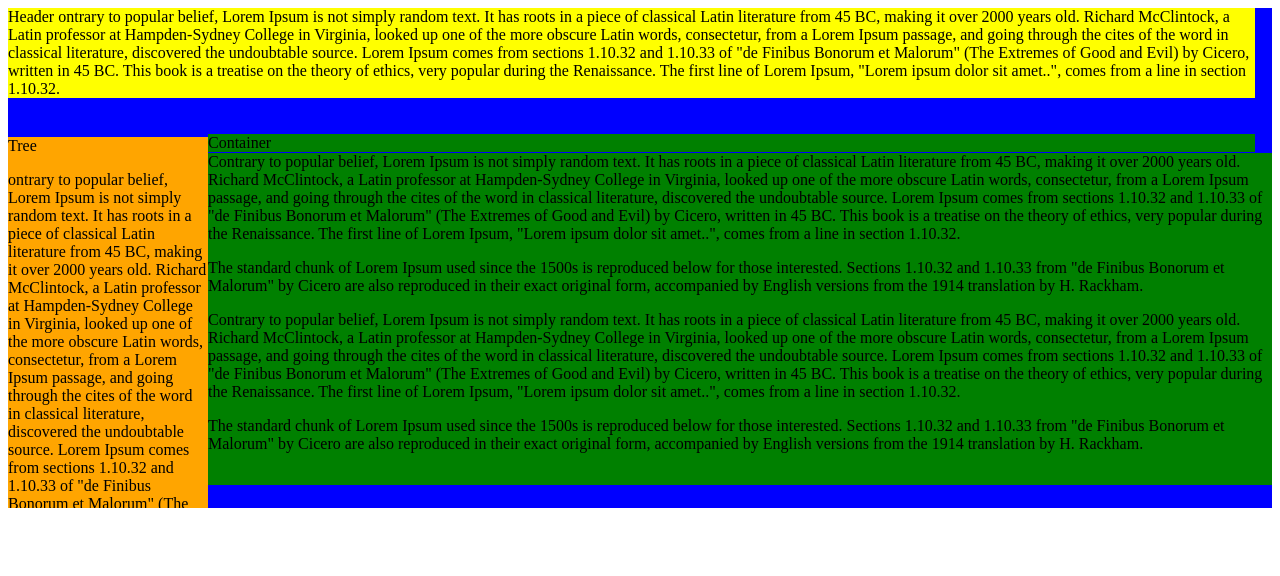
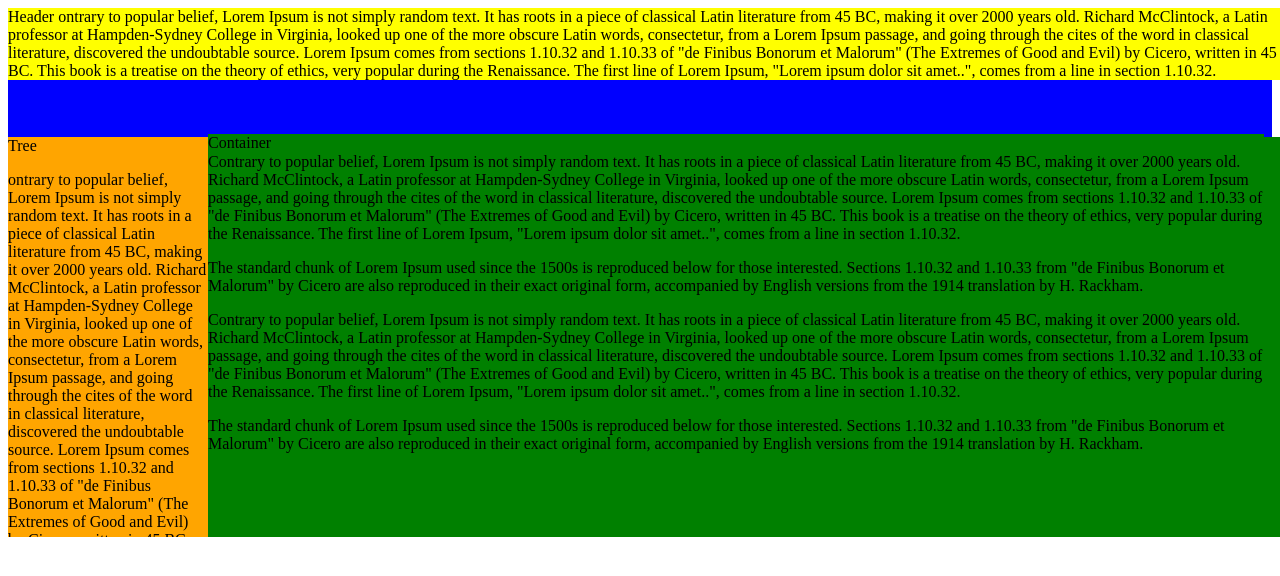
Before and after one commit to bakrall/flexbox-css-layout, a plain HTML site: page index.html in a window 1280 px wide. Drawn offline with Linux system fonts and the light colour scheme.

Commit message:
version with position absolute
thanks to it there is no need to calculate height of sidebar

```diff
--- a/styles.css
+++ b/styles.css
@@ -3,33 +3,33 @@
 	flex-direction: column;
 	background: blue;
 	height: 500px;
-	overflow: auto;
 }
 
 .header {
 	background: yellow;
 	position: fixed;
-	width: calc(100% - 33px);
+	width: 100%;
 	z-index: 1;
 }
 
 .main {
 	margin-top: 129px;
+	position: relative;
 }
 
 .tree {
 	background: orange;
-	position: fixed;
+	position: absolute;
 	width: 200px;
 	overflow: auto;
-	height: 371px;
+	height: 100%;
 }
 
 .container-title {
 	position: fixed;
 	z-index: 1;
 	background: green;
-	width: calc(100% - 233px);
+	width: calc(100% - 224px);
 	top: 134px;
 }
 
@@ -40,5 +40,7 @@
 .container {
 	background: green;
 	margin-left: 200px;
-	height: 100%
+	height: 400px;
+	overflow: auto;
+	width: calc(100% - 191px);
 }
```
